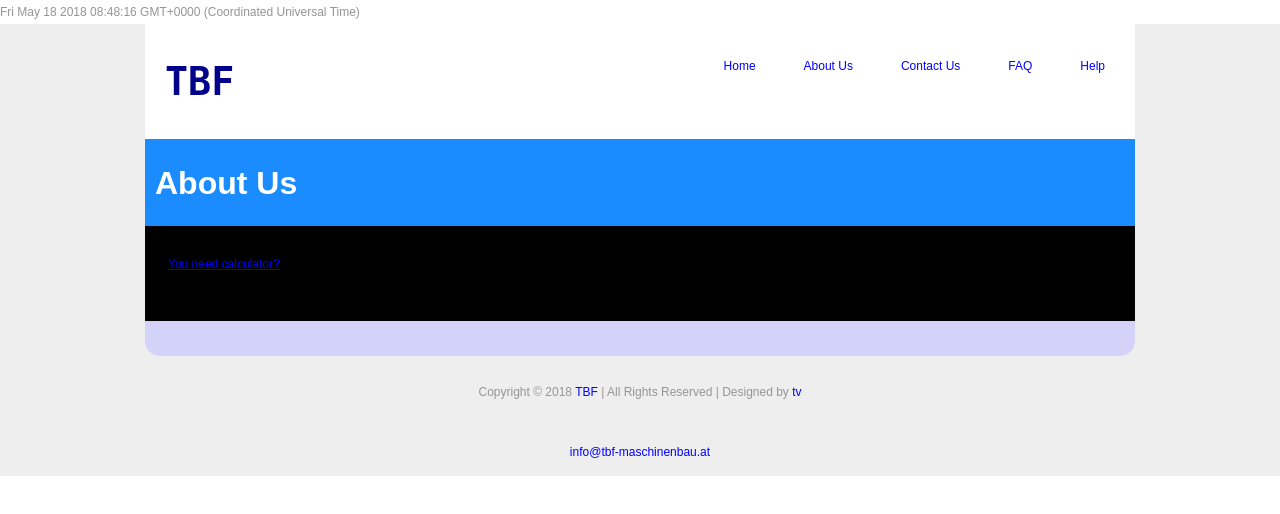
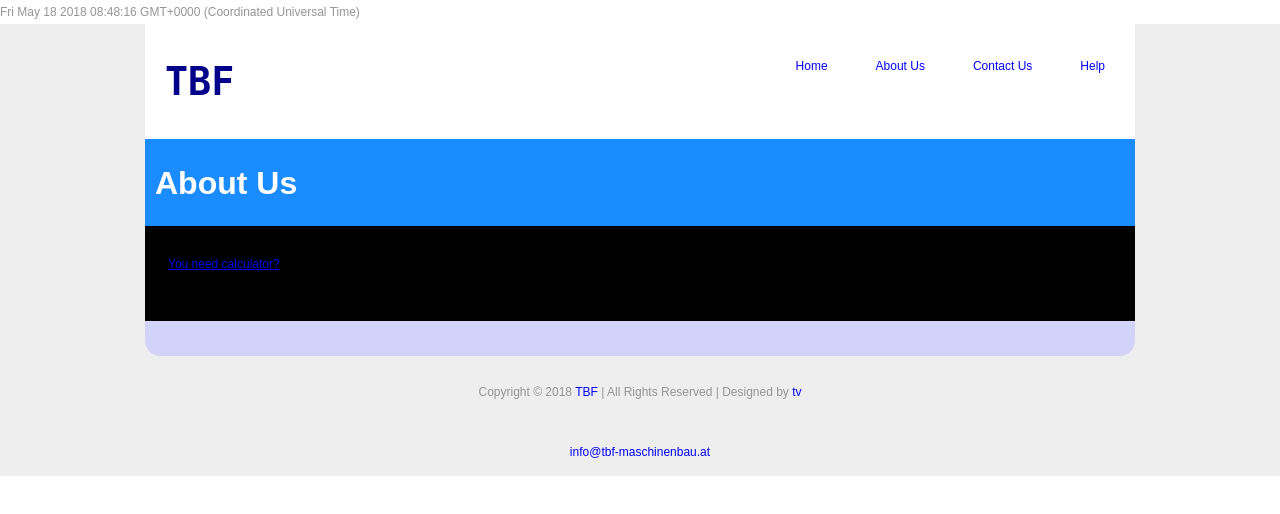
Before and after one commit to buckethead1998/tbf.maschinenbau.github.io, a plain HTML site: page aboutUs.html in a window 1280 px wide. Drawn offline with Linux system fonts and the light colour scheme.

Commit message:
Update aboutUs.html

```diff
--- a/aboutUs.html
+++ b/aboutUs.html
@@ -88,8 +88,7 @@
                                                 <li><a href="index.html">Home</a></li>
 						<li><a href="aboutUs.html">About Us</a></li>
 						<li><a href="contactUs.html">Contact Us</a></li>
-						<li><a href="#">FAQ</a></li>
-						<li><a href="#">Help</a></li>
+					        <li><a href="#">Help</a></li>
 						</ul>
 					</div>
 
```
